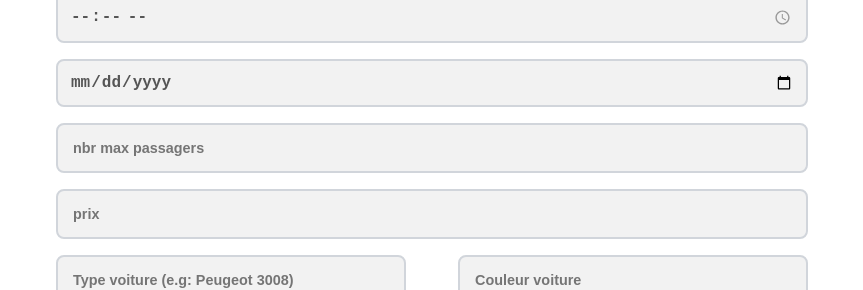
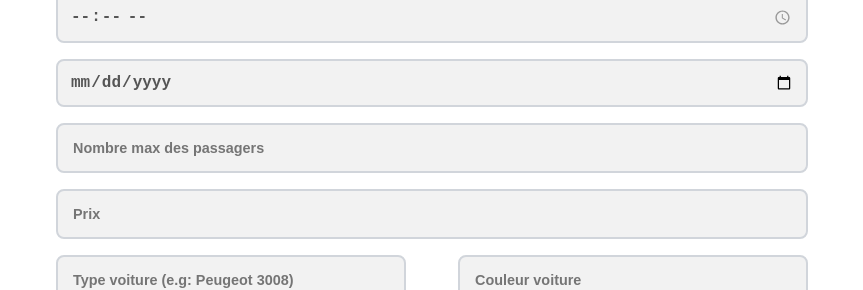
Before and after one commit to MoezBenJemiaa/CONV_TUN, a React (Create React App) app in the folder Front/: page /PublishTrip in a window 1280 px wide. Shown: the part 800-1090 px from the top of the page, without its empty margins (208-1071 px from the left). Built offline with nearby package versions, Linux system fonts and the light colour scheme; no server answers; sample sign-in values are in the browser's storage.

Commit message:
placeholder updated

```diff
--- a/Front/src/trajet/PublishTrip/PublishTrip.jsx
+++ b/Front/src/trajet/PublishTrip/PublishTrip.jsx
@@ -285,14 +285,14 @@ function PublishTrip() {
             <div className={styles.champ}>
               <input
                 type="number"
-                placeholder="nbr max passagers"
+                placeholder="Nombre max des passagers"
                 className={styles.input}
               />
             </div>
             <div className={styles.champ}>
               <input
                 type="number"
-                placeholder="prix"
+                placeholder="Prix"
                 className={styles.input}
               />
             </div>
```
